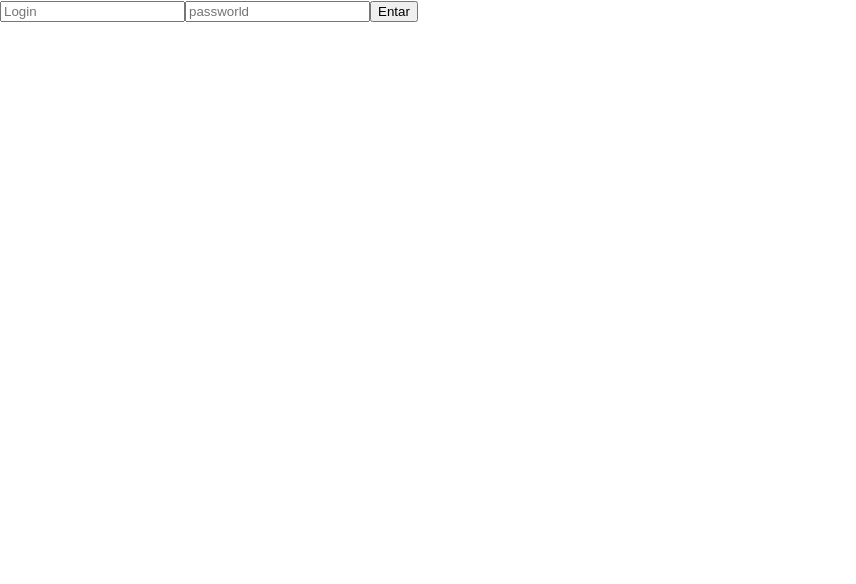
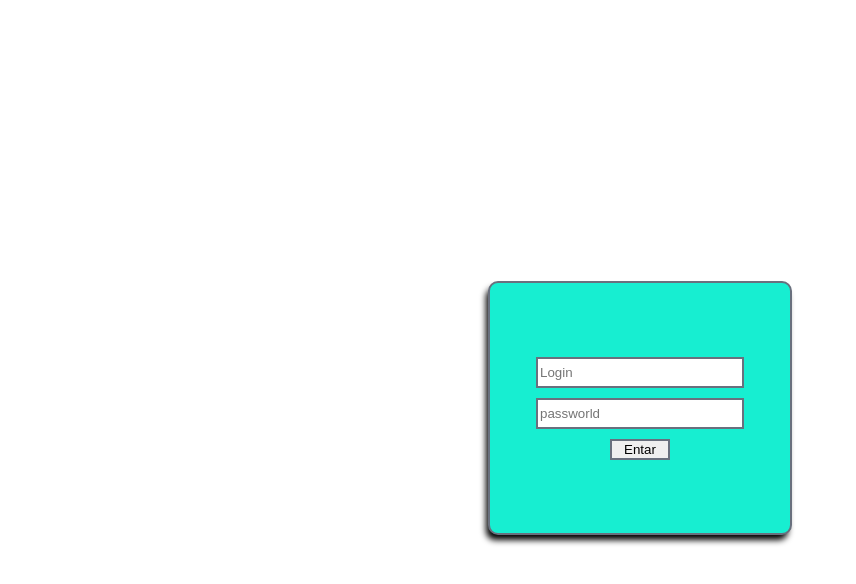
Before and after one commit to Rodolfbg/screem-front, a React (Create React App) app: page / in a window 1280 px wide. Shown: the top 584 px of the page, without its empty margins (0-856 px from the left). Built offline with nearby package versions, Linux system fonts and the light colour scheme.

Commit message:
dei andamento no login

```diff
--- a/src/App.css
+++ /dev/null
@@ -1,38 +0,0 @@
-.App {
-  text-align: center;
-}
-
-.App-logo {
-  height: 40vmin;
-  pointer-events: none;
-}
-
-@media (prefers-reduced-motion: no-preference) {
-  .App-logo {
-    animation: App-logo-spin infinite 20s linear;
-  }
-}
-
-.App-header {
-  background-color: #282c34;
-  min-height: 100vh;
-  display: flex;
-  flex-direction: column;
-  align-items: center;
-  justify-content: center;
-  font-size: calc(10px + 2vmin);
-  color: white;
-}
-
-.App-link {
-  color: #61dafb;
-}
-
-@keyframes App-logo-spin {
-  from {
-    transform: rotate(0deg);
-  }
-  to {
-    transform: rotate(360deg);
-  }
-}
--- a/src/App.js
+++ b/src/App.js
@@ -1,10 +1,9 @@
-import logo from './logo.svg';
-import './App.css';
-import Tela from './tele';
+
+import Login from './pages/login/login';
 
 function App() {
   return (
-      <Tela/>
+      <Login/>
   );
 }
 
--- a/src/index.css
+++ /dev/null
@@ -1,13 +0,0 @@
-body {
-  margin: 0;
-  font-family: -apple-system, BlinkMacSystemFont, 'Segoe UI', 'Roboto', 'Oxygen',
-    'Ubuntu', 'Cantarell', 'Fira Sans', 'Droid Sans', 'Helvetica Neue',
-    sans-serif;
-  -webkit-font-smoothing: antialiased;
-  -moz-osx-font-smoothing: grayscale;
-}
-
-code {
-  font-family: source-code-pro, Menlo, Monaco, Consolas, 'Courier New',
-    monospace;
-}
--- a/src/index.js
+++ b/src/index.js
@@ -1,8 +1,7 @@
 import React from 'react';
 import ReactDOM from 'react-dom';
-import './index.css';
 import App from './App';
-import reportWebVitals from './reportWebVitals';
+
 
 ReactDOM.render(
   <React.StrictMode>
@@ -10,8 +9,3 @@ ReactDOM.render(
   </React.StrictMode>,
   document.getElementById('root')
 );
-
-// If you want to start measuring performance in your app, pass a function
-// to log results (for example: reportWebVitals(console.log))
-// or send to an analytics endpoint. Learn more: https://bit.ly/CRA-vitals
-reportWebVitals();
--- /dev/null
+++ b/src/pages/login/login.js
@@ -0,0 +1,19 @@
+import './loginCss.css';
+
+
+function Login(){
+
+  return(
+      <div id="full">
+
+          <div id="add">
+              <input id="imp1" type="text" placeholder="Login"></input>
+              <input id="imp2" type="text" placeholder="passworld"></input>
+              <input id="imp3" type="button" value="Entar"></input>
+          </div>
+
+      </div>
+  )};
+
+
+  export default Login;
--- /dev/null
+++ b/src/pages/login/loginCss.css
@@ -0,0 +1,40 @@
+#full{
+    display: flex;
+    justify-content: center;
+    align-items: center;
+    width: 100%;
+    height: 100vh;
+
+
+}
+#add{
+    width: 300px;
+    height: 250px;
+    display: flex;
+    justify-content: center;
+    align-items: center;
+    flex-direction: column;
+    background: rgb(23, 238, 209);
+    border: 2px solid rgb(105, 112, 126);
+    border-radius: 10px;
+    box-shadow: -3px 6px 6px -1px;
+}
+
+#imp1{
+    margin: 5px;
+    width: 200px;
+    height: 25px;
+    border: 2px solid rgb(105, 112, 126);
+
+}
+#imp2{
+    margin: 5px;
+    width: 200px;
+    height: 25px;
+    border: 2px solid rgb(105, 112, 126);
+}
+#imp3{
+    margin: 5px;
+    width: 60px;
+    border: 2px solid rgb(105, 112, 126);
+}
--- a/src/reportWebVitals.js
+++ /dev/null
@@ -1,13 +0,0 @@
-const reportWebVitals = onPerfEntry => {
-  if (onPerfEntry && onPerfEntry instanceof Function) {
-    import('web-vitals').then(({ getCLS, getFID, getFCP, getLCP, getTTFB }) => {
-      getCLS(onPerfEntry);
-      getFID(onPerfEntry);
-      getFCP(onPerfEntry);
-      getLCP(onPerfEntry);
-      getTTFB(onPerfEntry);
-    });
-  }
-};
-
-export default reportWebVitals;
--- a/src/tele.js
+++ /dev/null
@@ -1,11 +0,0 @@
-
-function Tela(){
-   //ESTA MANEIRA ESTA INCORRETA
-  return(<div id="add">
-        <input type="text" placeholder="Login"></input>
-        <input type="text" placeholder="passworld"></input>
-        <input type="button" value="Entar"></input>
-    </div>
-  )};
-
-  export default Tela;
```
Also changed, not shown: src/setupTests.js (deleted, +0 -5 lines), src/logo.svg (deleted), 1 other file (tests, documents, lock files or other folders).
